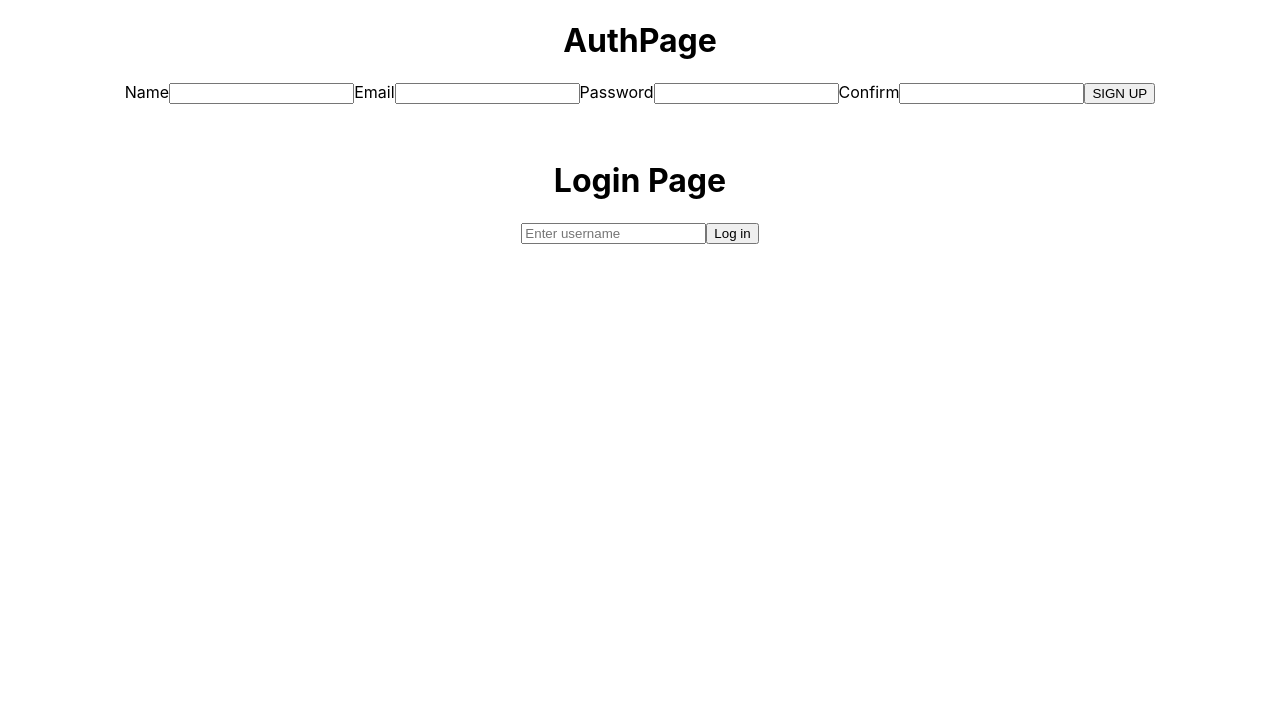
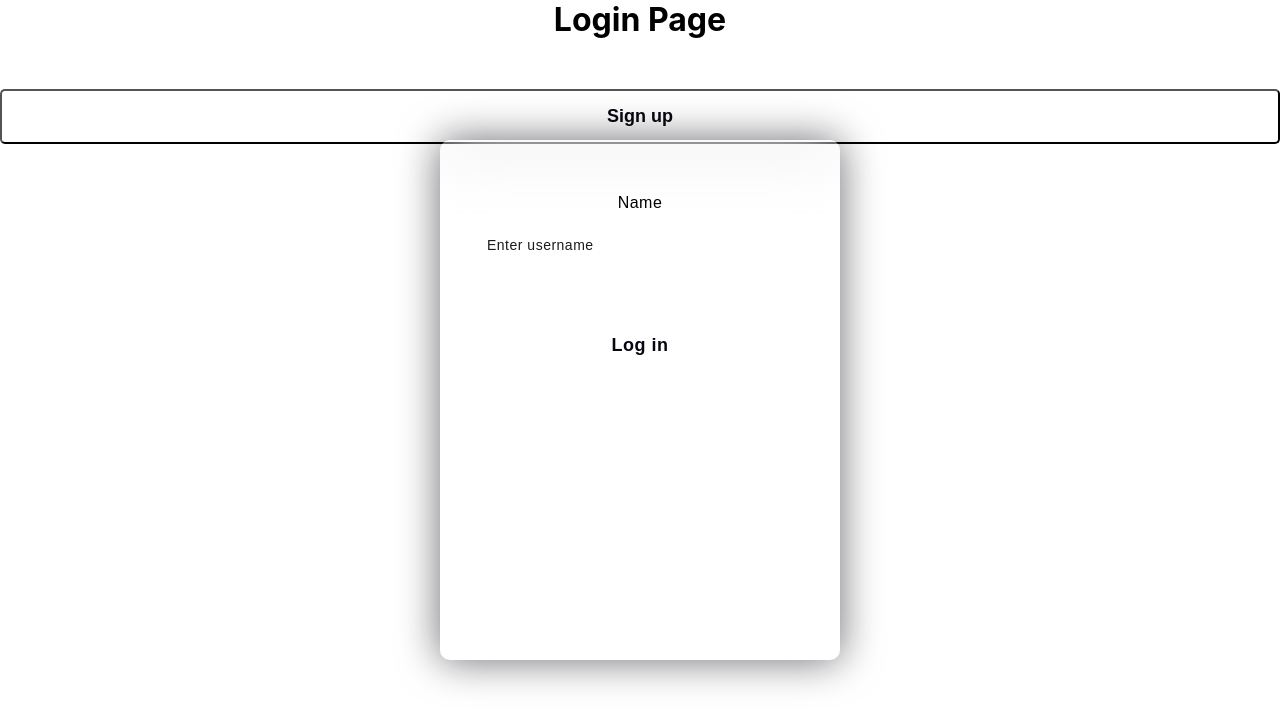
Before and after one commit to foobar-undefined/AOTW, a React (Create React App) app: page /anime/1 in a window 1280 px wide. Shown: the top 726 px of the page. Built offline with nearby package versions, Linux system fonts and the light colour scheme.

Commit message:
animeCard component is working

```diff
--- a/src/components/AnimeCard/AnimeCard.js
+++ b/src/components/AnimeCard/AnimeCard.js
@@ -1,14 +1,15 @@
 import { Link } from "react-router-dom"
 
-export default function AnimeCard(props){
+export default function AnimeCard({anime}){
+    //const anime = props.anime;
     return(
-        <>
-        <Link to {`/anime/${props.anime.id}`}>
-            <div>
-                <h1>{props.anime.canonicalTitle}</h1>
-                {/* <h2>{[props.anime.]}</h2> */}
-            </div>
-        </Link>
-        </>
+        <div className ="anime-card">
+            <h2>{anime.attributes.canonicalTitle}</h2>
+            <p>Start Date: {anime.attributes.startDate}</p>
+            <p>End Date: {anime.attributes.endDate}</p>
+            <p>Episode Count: {anime.attributes.episodeCount}</p>
+            <img src = {anime.attributes.posterImage.tiny} alt="Anime image"/>
+        </div>
+
     )
 }
--- /dev/null
+++ b/src/components/LoginPage/LoginPage.css
@@ -0,0 +1,55 @@
+*,
+*:before,
+*:after {
+  padding: 0;
+  margin: 0;
+  box-sizing: border-box;
+}
+form {
+    height: 520px;
+    width: 400px;
+    background-color: rgba(255, 255, 255, 0.13);
+    position: absolute;
+    transform: translate(-50%, -50%);
+    top: 50%;
+    left: 50%;
+    border-radius: 10px;
+    backdrop-filter: blur(30px);
+    -webkit-backdrop-filter: blur(30px);
+    border: 2px solid rgba(255, 255, 255, 0.1);
+    box-shadow: 0 0 40px rgba(8, 7, 16, 0.6);
+    padding: 50px 35px;
+  }
+  form * {
+    font-family: "Poppins", sans-serif;
+    color: #000000;
+    letter-spacing: 0.5px;
+    outline: none;
+    border: none;
+  }
+  button {
+    margin-top: 50px;
+    width: 100%;
+    background-color: #ffffff;
+    color: #080710;
+    padding: 15px 0;
+    font-size: 18px;
+    font-weight: 600;
+    border-radius: 5px;
+    cursor: pointer;
+  }
+  ::placeholder {
+    color: #1b1b1b;
+  }
+
+input {
+    display: block;
+    height: 50px;
+    width: 100%;
+    background-color: rgba(255, 255, 255, 0.07);
+    border-radius: 3px;
+    padding: 0 10px;
+    margin-top: 8px;
+    font-size: 14px;
+    font-weight: 300;
+  }
--- a/src/components/LoginPage/LoginPage.js
+++ b/src/components/LoginPage/LoginPage.js
@@ -1,23 +1,26 @@
+import './LoginPage.css'
 import { useState } from "react";
 
 export default function LoginPage({setUser}){
-    const [username, setUsername] = useState('');
+    const [loginUser, setLoginUser] = useState('');
 
     const handleChange=(event) => {
-        setUsername(event.target.value);
-        console.log(username);
+        setLoginUser(event.target.value);
+
     }
 
     const handleSubmit = (event) =>{
         event.preventDefault();
-        setUser(username);
+        setUser(loginUser);
     };
     return(
-        <div>
+        <div class= "login-box">
             <h1> Login Page</h1>
             <form onSubmit={handleSubmit}>
+                <label>Name</label>
                 <input type="text"
-                    value={username}
+                    value={loginUser}
+                    required
                     onChange={handleChange}
                     placeholder="Enter username"
                 />
--- a/src/components/NavBar/NavBar.js
+++ b/src/components/NavBar/NavBar.js
@@ -1,9 +1,9 @@
 import { Link } from "react-router-dom";
 
-export default function NavBar({setUser}){
+export default function NavBar({user}){
     return(
         <nav>
-            <h1>Welcome</h1>
+            <h1>Welcome, {user}</h1>
             <Link to="/">Home</Link>
             &nbsp; | &nbsp;
             <Link to ="/anime"> Anime List</Link>
--- a/src/components/SignUpForm/SignUpForm.js
+++ b/src/components/SignUpForm/SignUpForm.js
@@ -1,5 +1,4 @@
 import { useState } from "react";
-
 export default function SignUpForm({setUser}){
 
     const [newUser, setNewUser] = useState({
@@ -24,17 +23,20 @@ export default function SignUpForm({setUser}){
             setUser(newUser)
 
         }catch(error){
-            setNewUser({ ...newUser, error: 'Sign Up Failed - Try Again'});
+
         }
     }
+
     return (
         <div>
             <div className="form-container">
+            <h1> Sign Up Page</h1>
                 <form autoComplete="off" onSubmit={handleSubmit}>
                     <label>Name</label>
                     <input
                         type="text"
                         name="name"
+                        placeholder="Enter your name..."
                         value={newUser.name}
                         onChange={handleChange}
                         required
@@ -43,6 +45,7 @@ export default function SignUpForm({setUser}){
                     <input
                         type="email"
                         name="email"
+                        placeholder="Enter your Email..."
                         value={newUser.email}
                         onChange={handleChange}
                         required
@@ -51,6 +54,7 @@ export default function SignUpForm({setUser}){
                     <input
                         type="password"
                         name="password"
+                        placeholder="Enter your password..."
                         value={newUser.password}
                         onChange={handleChange}
                         required
@@ -59,6 +63,7 @@ export default function SignUpForm({setUser}){
                     <input
                         type="password"
                         name="confirm"
+                        placeholder="Confirm your password..."
                         value={newUser.confirm}
                         onChange={handleChange}
                         required
--- a/src/pages/AnimeList/AnimeList.js
+++ b/src/pages/AnimeList/AnimeList.js
@@ -1,5 +1,6 @@
 import { useEffect, useState } from "react"
 import { Link } from "react-router-dom"
+import AnimeCard from "../../components/AnimeCard/AnimeCard";
 
 export default function AnimeList(props){
     const [anime, setAnimeList] = useState([]);
@@ -20,7 +21,7 @@ export default function AnimeList(props){
 
     return(
         <main>
-            <div>
+            {/* <div>
                 <form className="search-box">
                     <input
                         type ="search"
@@ -28,16 +29,12 @@ export default function AnimeList(props){
                         required
                         />
                 </form>
-            </div>
+            </div> */}
 
             <div className="AnimeList">
                 {anime && anime.map((animeItem) => (
                     <div key={animeItem.id}>
-                        <p>Title: {animeItem.attributes.canonicalTitle}</p>
-                        <p>Start Date: {animeItem.attributes.startDate}</p>
-                        <p>End Date: {animeItem.attributes.endDate}</p>
-                        <p>Episode Count: {animeItem.attributes.episodeCount}</p>
-                        <img src = {animeItem.attributes.posterImage.tiny}/>
+                        <AnimeCard anime={animeItem} />
                     </div>
                 ))}
             </div>
--- a/src/pages/AuthPage/AuthPage.js
+++ b/src/pages/AuthPage/AuthPage.js
@@ -1,11 +1,27 @@
+import { useState } from "react";
 import LoginPage from "../../components/LoginPage/LoginPage";
 import SignUpForm from "../../components/SignUpForm/SignUpForm";
+
 export default function AuthPage({setUser}){
+    const [isNewUser, setIsNewUser] = useState(true);
+
+    const toggleAuthMode = () => {
+        setIsNewUser((prevIsNewUser) => !prevIsNewUser);
+      };
+
     return(
         <main>
-            <h1>AuthPage</h1>
-             <SignUpForm setUser = {setUser}/>
-            <LoginPage setUser = {setUser}/>
+            {isNewUser ? (
+                <div>
+                    <LoginPage setUser={setUser} />
+                    { <button className="signUp" onClick={toggleAuthMode}>Sign up</button> }
+                </div>
+            ):(
+                <div>
+                    <SignUpForm setUser = {setUser} />
+                    { <button className="login" onClick={toggleAuthMode}>Log In</button> }
+                </div>
+            )}
         </main>
     );
 }
```
Also changed, not shown: src/pages/AuthPage/AuthPage.css (added).
